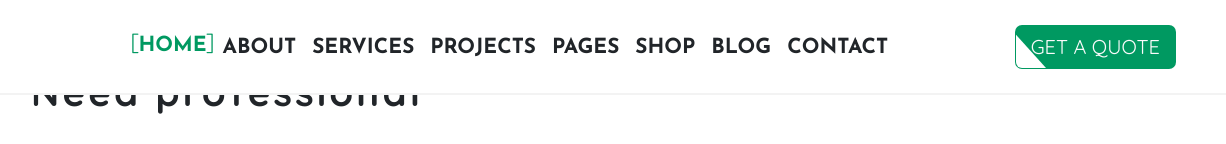
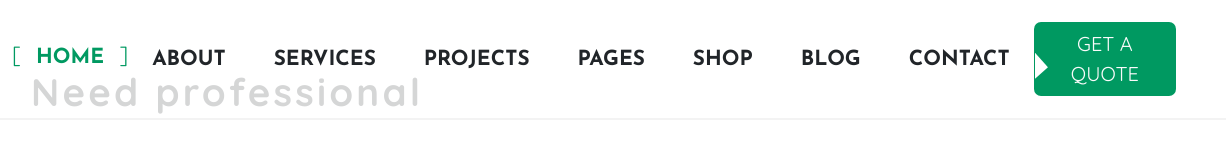
Before and after one commit to KhaledAhmed2001/New_Template_planteo, a plain HTML site: page index.html in a window 1280 px wide. Shown: the top 144 px of the page, 54-1280 px from the left. Drawn offline with nearby package versions, Linux system fonts and the light colour scheme; a web font is replaced by a local one.

Commit message:
space navbar

```diff
--- a/assets/Css/stayle.css
+++ b/assets/Css/stayle.css
@@ -28,7 +28,7 @@ body{
 }
 /* =================Start Navbar=========================== */
 .navbar{
-    background: var(--navberBackground);
+    background: #ffffffcf;
     padding: 22px 50px;
     position: fixed;
     z-index: 5;
@@ -42,6 +42,7 @@ body{
 .navbar .nav-item{
     margin: right 14px;
     position: relative;
+    padding: 0 1rem;
 }
 
 .navbar .nav-item::before , .navbar .nav-item::after{
@@ -1297,10 +1298,9 @@ footer{
     position: absolute;
     top: 0;
     left: 0;
-
     -webkit-animation: sk-bounce 2.0s infinite ease-in-out;
     animation: sk-bounce 2.0s infinite ease-in-out;
-  }
+}
 
   .double-bounce2 {
     -webkit-animation-delay: -1.0s;
```
